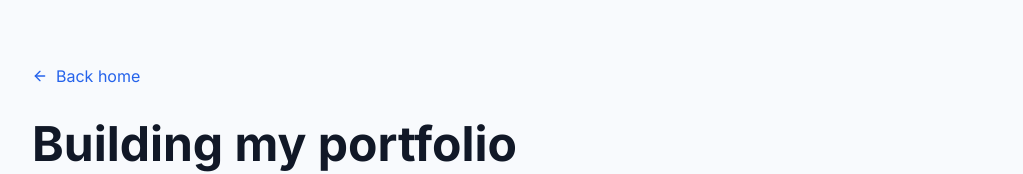
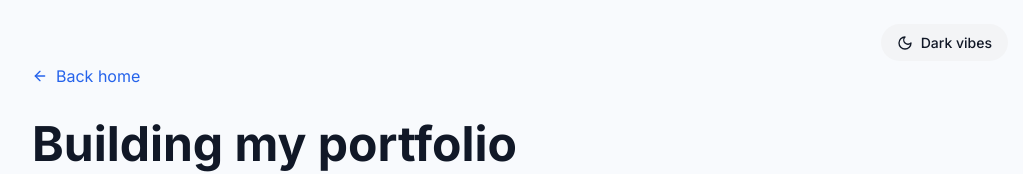
Before and after one commit to wahabalikhan/portfolio, a React (Vite) app: page /building-portfolio in a window 1280 px wide. Shown: the top 174 px of the page, without its empty margins (248-1271 px from the left). Built offline with nearby package versions, Linux system fonts and the light colour scheme.

Commit message:
dark mode! and bug fixes

```diff
--- a/package.json
+++ b/package.json
@@ -15,7 +15,7 @@
   },
   "devDependencies": {
     "@vitejs/plugin-react": "^4.0.0",
-    "vite": "^4.3.9"
+    "vite": "^7.2.2"
   },
   "repository": {
     "type": "git",
--- a/src/App.js
+++ b/src/App.js
@@ -9,15 +9,50 @@ import DesignersCode from './pages/DesignersCode';
 import BuildingPortfolioPage from './pages/BuildingPortfolioPage';
 import DesignSystemsBlogPage from './pages/DesignSystemsBlogPage';
 import ScrollToTop from './components/ScrollToTop';
+import ThemeToggle from './components/ThemeToggle';
 
 export default function App() {
   // For tab state on homepage only
   const [activeTab, setActiveTab] = useState('Design');
+  const [isDarkMode, setIsDarkMode] = useState(false);
+
+  // Load theme preference from localStorage
+  useEffect(() => {
+    const savedTheme = localStorage.getItem('theme');
+    const prefersDark = window.matchMedia('(prefers-color-scheme: dark)').matches;
+    const shouldBeDark = savedTheme ? savedTheme === 'dark' : prefersDark;
+    setIsDarkMode(shouldBeDark);
+    applyTheme(shouldBeDark);
+  }, []);
+
+  const applyTheme = (dark) => {
+    if (dark) {
+      document.documentElement.classList.add('dark');
+      localStorage.setItem('theme', 'dark');
+    } else {
+      document.documentElement.classList.remove('dark');
+      localStorage.setItem('theme', 'light');
+    }
+  };
+
+  const toggleTheme = () => {
+    const newMode = !isDarkMode;
+    setIsDarkMode(newMode);
+    applyTheme(newMode);
+  };
+
   // ScrollToTop component handles scrolling on route change
   return (
     <Router>
-      <div className="min-h-screen">
+      <div
+        className="min-h-screen transition-colors app-root"
+        style={{
+          backgroundColor: isDarkMode ? '#050f1b' : '#F8FAFD',
+          color: isDarkMode ? '#f0f0f0' : '#111827',
+        }}
+      >
         <ScrollToTop />
+        <ThemeToggle isDarkMode={isDarkMode} toggleTheme={toggleTheme} />
         <Routes>
           <Route path="/" element={<HomePage activeTab={activeTab} setActiveTab={setActiveTab} />} />
           <Route path="/git-diff" element={<GitDiffPage />} />
--- /dev/null
+++ b/src/components/ThemeToggle.js
@@ -0,0 +1,27 @@
+import React from 'react';
+import { Moon, Sun } from 'lucide-react';
+
+export default function ThemeToggle({ isDarkMode, toggleTheme }) {
+  return (
+    <div className="theme-toggle-container">
+      <button
+        onClick={toggleTheme}
+        className="theme-toggle-button"
+        aria-label="Toggle dark mode"
+        title={isDarkMode ? "Let there be light ☀️" : "Embrace the darkness 🌙"}
+      >
+        {isDarkMode ? (
+          <>
+            <Sun className="w-4 h-4" />
+            <span>Light vibes</span>
+          </>
+        ) : (
+          <>
+            <Moon className="w-4 h-4" />
+            <span>Dark vibes</span>
+          </>
+        )}
+      </button>
+    </div>
+  );
+}
--- a/src/index.css
+++ b/src/index.css
@@ -4,10 +4,18 @@
   margin: 0;
   padding: 0;
   box-sizing: border-box;
-  background-color: #F8FAFD;
+}
+
+html {
+  color-scheme: light;
+}
+
+html.dark {
+  color-scheme: dark;
 }
 
 body {
+  background-color: #F8FAFD;
   font-family: 'Inter', -apple-system, BlinkMacSystemFont, 'Segoe UI', 'Roboto', 'Oxygen',
     'Ubuntu', 'Cantarell', 'Fira Sans', 'Droid Sans', 'Helvetica Neue',
     sans-serif;
@@ -15,6 +23,211 @@ body {
   -moz-osx-font-smoothing: grayscale;
 }
 
+html.dark body {
+  background-color: #050f1b;
+}
+
 #root {
   min-height: 100vh;
 }
+
+/* Cursor pointer for clickable elements */
+a,
+button,
+[role="button"],
+input[type="checkbox"],
+input[type="radio"],
+select {
+  cursor: pointer !important;
+  -webkit-user-select: none;
+  user-select: none;
+  pointer-events: auto !important;
+}
+
+/* Additional cursor styling for links */
+a {
+  cursor: pointer !important;
+  pointer-events: auto !important;
+}
+
+/* Button hover state */
+button:hover,
+a:hover,
+[role="button"]:hover {
+  cursor: pointer !important;
+}
+
+/* Specific styles for interactive containers */
+[onclick],
+.clickable {
+  cursor: pointer !important;
+  pointer-events: auto !important;
+}
+
+/* Force cursor on body */
+body {
+  cursor: auto !important;
+}
+
+/* Dark mode text colors */
+html.dark {
+  background-color: #050f1b;
+  color: #f0f0f0;
+}
+
+html.dark body {
+  color: #f0f0f0;
+  background-color: #050f1b;
+}
+
+html.dark #root {
+  background-color: #050f1b;
+  color: #f0f0f0;
+}
+
+html.dark h1,
+html.dark h2,
+html.dark h3,
+html.dark h4,
+html.dark h5,
+html.dark h6 {
+  color: #ffffff;
+}
+
+html.dark p,
+html.dark span,
+html.dark li,
+html.dark div {
+  color: #e0e0e0;
+}
+
+html.dark a {
+  color: #60a5fa;
+}
+
+html.dark a:hover {
+  color: #93c5fd;
+}
+
+html.dark button {
+  background-color: transparent;
+  color: #ffffff;
+  border-color: transparent;
+}
+
+html.dark button:hover {
+  background-color: transparent;
+}
+
+html.dark .border-gray-200 {
+  border-color: #374151 !important;
+}
+
+html.dark .bg-gray-100 {
+  background-color: #1f2937 !important;
+}
+
+html.dark .bg-gray-900 {
+  background-color: #111827 !important;
+}
+
+html.dark .text-gray-900 {
+  color: #ffffff !important;
+}
+
+html.dark .text-gray-700 {
+  color: #d1d5db !important;
+}
+
+html.dark .text-gray-600 {
+  color: #d1d5db !important;
+}
+
+html.dark .text-gray-500 {
+  color: #9ca3af !important;
+}
+
+html.dark .text-blue-600 {
+  color: #60a5fa !important;
+}
+
+html.dark .hover\:bg-gray-200:hover {
+  background-color: #374151 !important;
+}
+
+html.dark .group:hover .group-hover\:text-blue-600 {
+  color: #60a5fa !important;
+}
+
+html.dark img {
+  opacity: 0.9;
+}
+
+/* Dark mode specific tab and button styling */
+html.dark .bg-gray-100 {
+  background-color: #1f2937 !important;
+  color: #e5e7eb !important;
+}
+
+html.dark .bg-gray-900 {
+  background-color: #0f172a !important;
+  color: #ffffff !important;
+}
+
+html.dark .text-gray-700 {
+  color: #d1d5db !important;
+}
+
+html.dark .hover\:bg-gray-200:hover {
+  background-color: #374151 !important;
+}
+
+/* Dark mode tile styling */
+html.dark .bg-gray-50 {
+  background-color: #1f2937 !important;
+  border-color: #374151 !important;
+}
+
+html.dark .border-gray-200 {
+  border-color: #374151 !important;
+}
+
+html.dark .hover\:border-gray-400:hover {
+  border-color: #4b5563 !important;
+}
+
+/* Theme Toggle Styling */
+.theme-toggle-container {
+  position: fixed;
+  top: 1.5rem;
+  right: 1.5rem;
+  z-index: 50;
+}
+
+.theme-toggle-button {
+  display: flex;
+  align-items: center;
+  gap: 0.5rem;
+  padding: 0.5rem 1rem;
+  border-radius: 9999px;
+  background-color: #f3f4f6;
+  color: #111827;
+  font-weight: 500;
+  font-size: 0.875rem;
+  border: none;
+  transition: background-color 0.2s ease, color 0.2s ease;
+  cursor: pointer;
+}
+
+.theme-toggle-button:hover {
+  background-color: #e5e7eb;
+}
+
+html.dark .theme-toggle-button {
+  background-color: #1f2937;
+  color: #f0f0f0;
+}
+
+html.dark .theme-toggle-button:hover {
+  background-color: #374151;
+}
--- a/src/pages/HomePage.js
+++ b/src/pages/HomePage.js
@@ -61,6 +61,7 @@ export default function HomePage({ setCurrentPage, activeTab, setActiveTab }) {
         <div className="flex gap-3 mb-10">
           <button
             onClick={() => setActiveTab('Design')}
+            style={{ cursor: 'pointer' }}
             className={`px-6 py-2.5 rounded-full text-base font-medium transition-all ${
               activeTab === 'Design'
                 ? 'bg-gray-900 text-white'
@@ -71,6 +72,7 @@ export default function HomePage({ setCurrentPage, activeTab, setActiveTab }) {
           </button>
           <button
             onClick={() => setActiveTab('Development')}
+            style={{ cursor: 'pointer' }}
             className={`px-6 py-2.5 rounded-full text-base font-medium transition-all ${
               activeTab === 'Development'
                 ? 'bg-gray-900 text-white'
```
Also changed, not shown: 1 other file (tests, documents, lock files or other folders).
